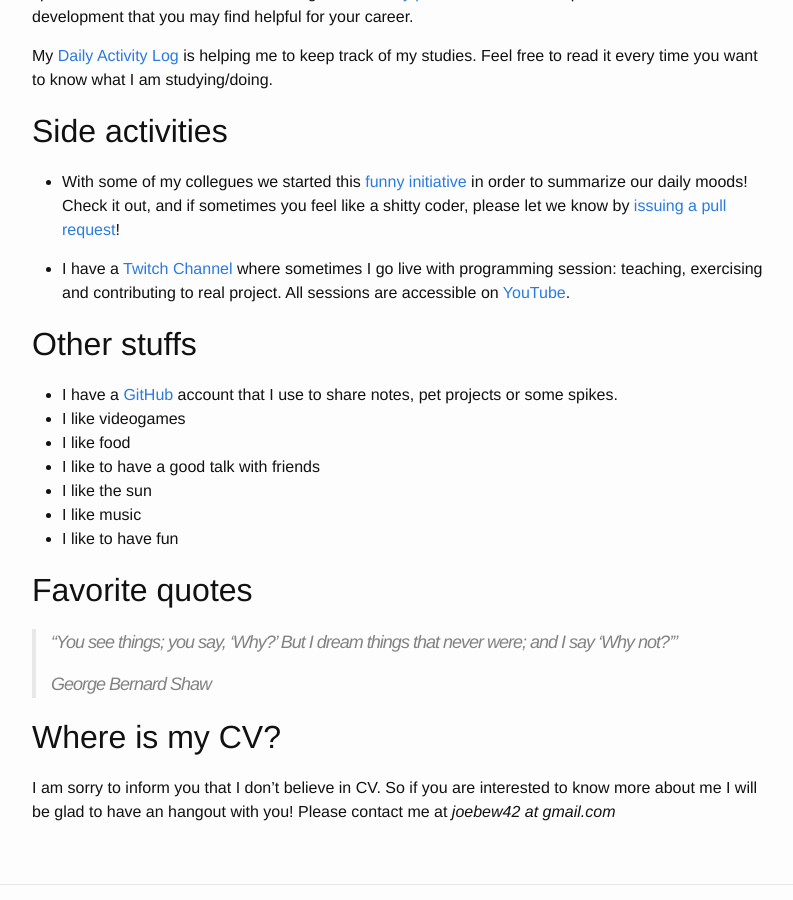
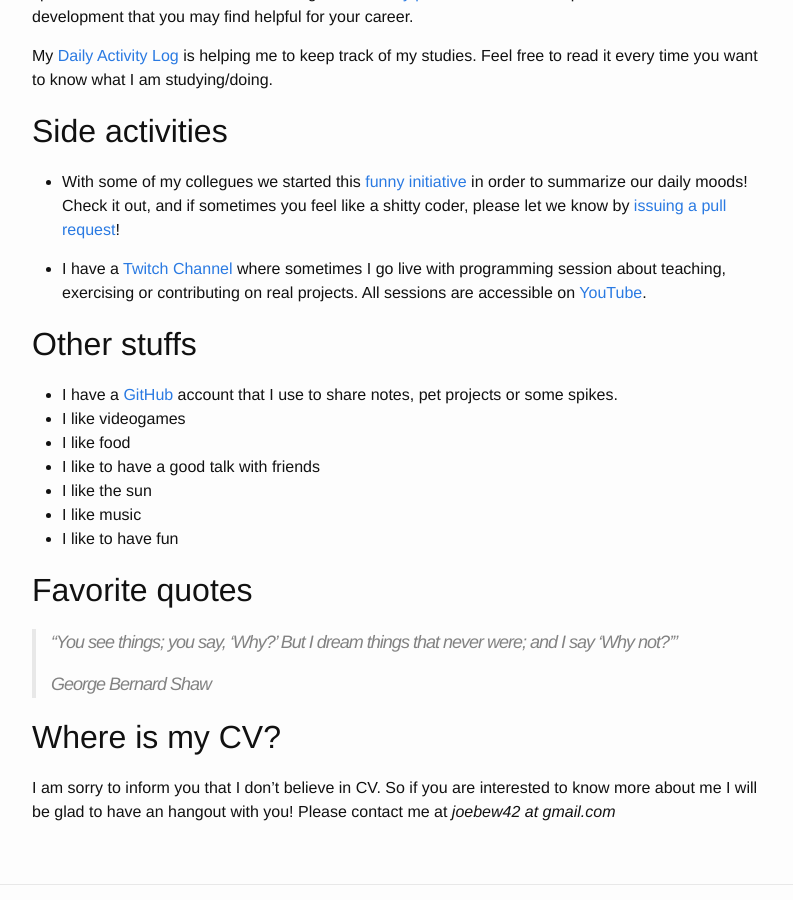
Before and after one commit to joebew42/joebew42.github.io, a Jekyll site: the page built from about.md, in a window 1280 px wide and 900 px high, scrolled down 522 px. Shown: the whole window, without its empty margins (238-1031 px from the left). Built offline with Jekyll 4.4.1, drawn with Linux system fonts in a browser that asks for light colours.

Commit message:
better text

```diff
--- a/about.md
+++ b/about.md
@@ -22,7 +22,7 @@ My [Daily Activity Log](http://joebew42.github.io/events.xml) is helping me to k
 
 * With some of my collegues we started this [funny initiative](http://shittysomething.com/) in order to summarize our daily moods! Check it out, and if sometimes you feel like a shitty coder, please let we know by [issuing a pull request](https://github.com/ShittySomething/shittysomething.github.io)!
 
-* I have a [Twitch Channel](https://www.twitch.tv/joebew42) where sometimes I go live with programming session: teaching, exercising and contributing to real project. All sessions are accessible on [YouTube](https://www.youtube.com/channel/UCEt-X-5yZ86SYTNDbSQgVAQ).
+* I have a [Twitch Channel](https://www.twitch.tv/joebew42) where sometimes I go live with programming session about teaching, exercising or contributing on real projects. All sessions are accessible on [YouTube](https://www.youtube.com/channel/UCEt-X-5yZ86SYTNDbSQgVAQ).
 
 ## Other stuffs
 
```
